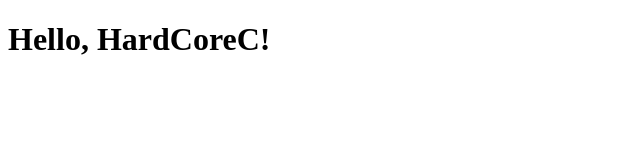
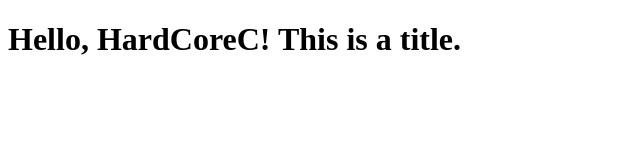
Before and after one commit to hardcorec/hardcorec.github.io, a plain HTML site: page index.html in a window 1280 px wide. Shown: the whole page, without its empty margins (0-640 px from the left). Drawn offline with Linux system fonts and the light colour scheme.

Commit message:
修改index.html

```diff
--- a/index.html
+++ b/index.html
@@ -6,6 +6,6 @@
         <title>HardCoreC</title>
     </head>
     <body>
-        <H1>Hello, HardCoreC!</H1>
+        <H1>Hello, HardCoreC! This is a title.</H1>
     </body>
 </html>
```
